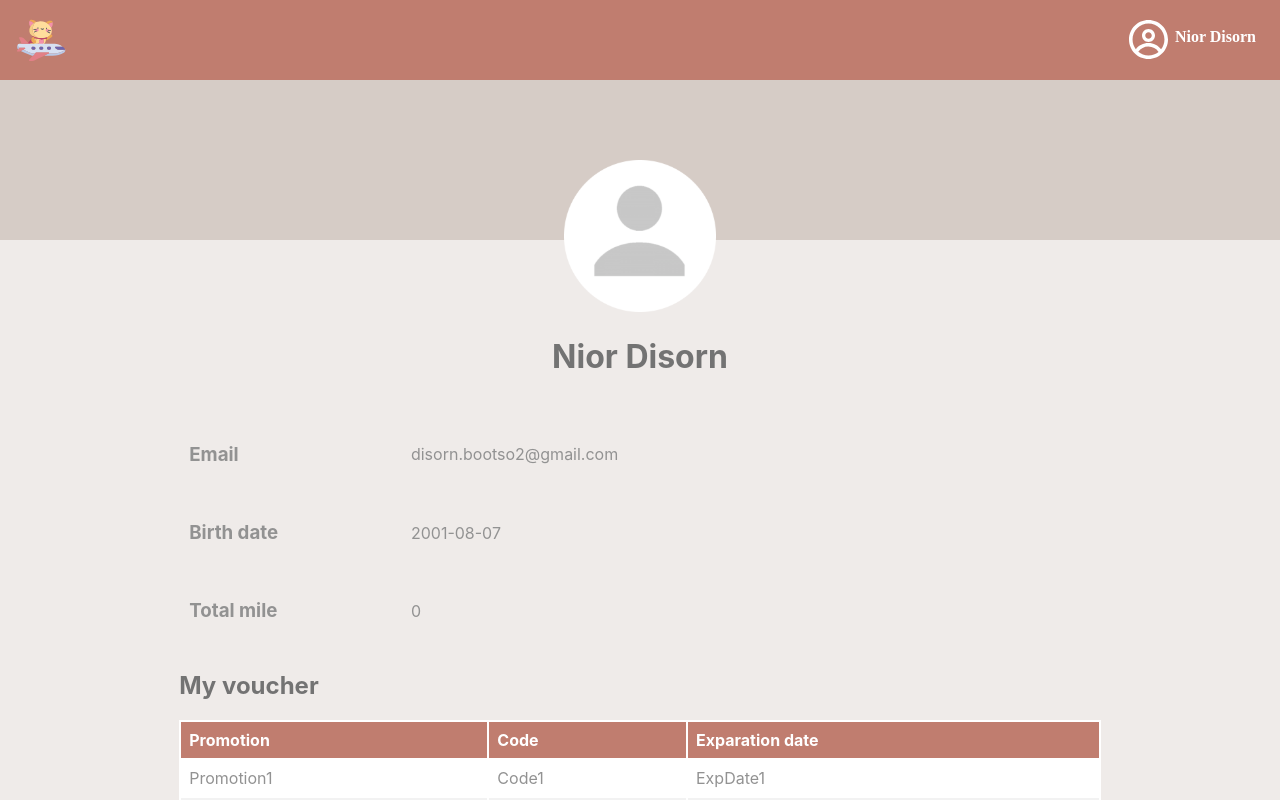
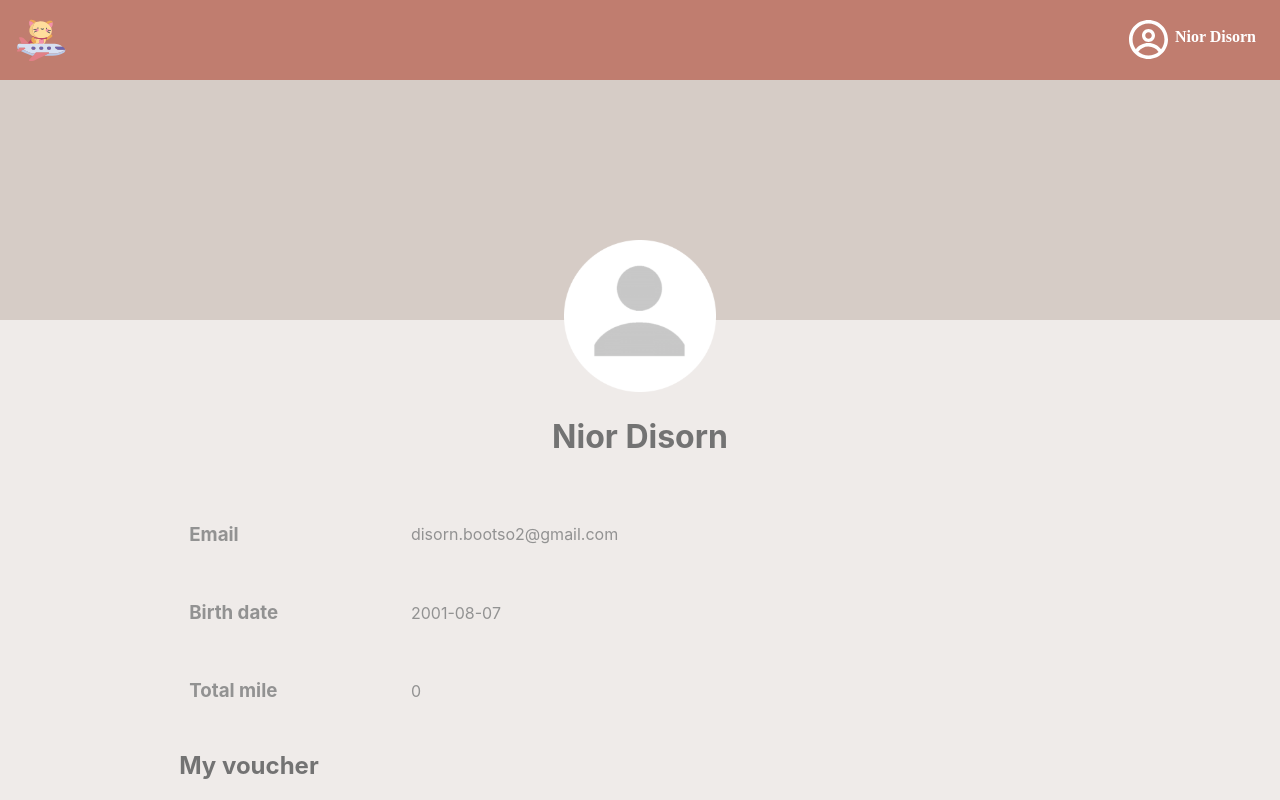
Before and after one commit to pphuditt/frontend, a React (Create React App) app: page /profile in a window 1280 px wide. Shown: the top 800 px of the page. Built offline with nearby package versions, Linux system fonts and the light colour scheme; a web font is replaced by a local one.

Commit message:
edit file

```diff
--- a/src/components/ProfilePage.js
+++ b/src/components/ProfilePage.js
@@ -68,7 +68,7 @@ function ProfilePage() {
                         <tr>
                             <th>Promotion</th>
                             <th>Code</th>
-                            <th>Exparation date</th>
+                            <th>Expiration date</th>
                         </tr>
                     </thead>
                     <tbody>
--- a/src/css/ProfilePage.css
+++ b/src/css/ProfilePage.css
@@ -5,7 +5,7 @@
 
 .profile-background {
     width: 100%;
-    height: 240px;
+    height: 320px;
     background-color: #D6CCC6;
 }
 
@@ -24,7 +24,6 @@
 .user-detail {
     position: relative;
     width: 72%;
-    height: 480px;
     margin: 0 auto;
     bottom: 64px;
     border: 0;
```
